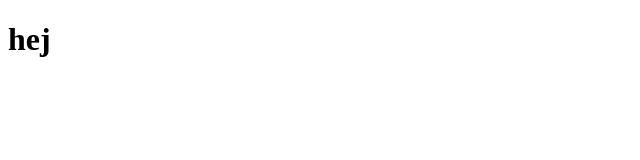
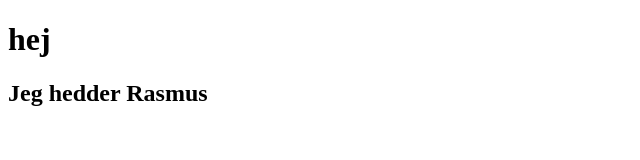
Before and after one commit to Rasmusminet/-velse_git, a plain HTML site: page index.html in a window 1280 px wide. Shown: the whole page, without its empty margins (0-640 px from the left). Drawn offline with Linux system fonts and the light colour scheme.

Commit message:
Jeg hedder Rasmus

```diff
--- a/index.html
+++ b/index.html
@@ -11,6 +11,7 @@
     <header></header>
     <main>
         <h1>hej </h1>
+        <h2>Jeg hedder Rasmus</h2>
     </main>
     <footer></footer>
 </body>
```
